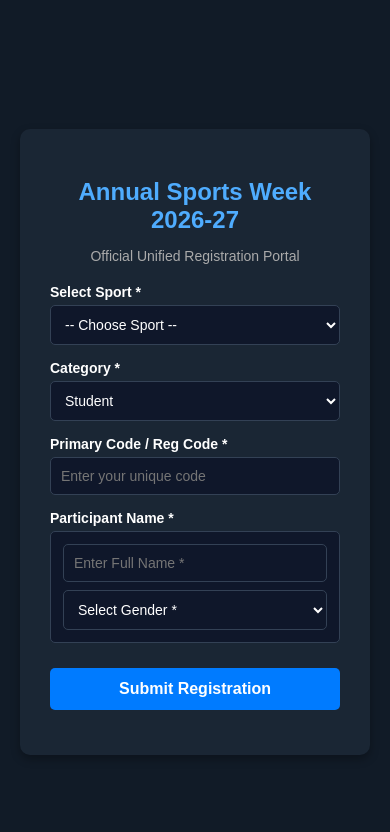
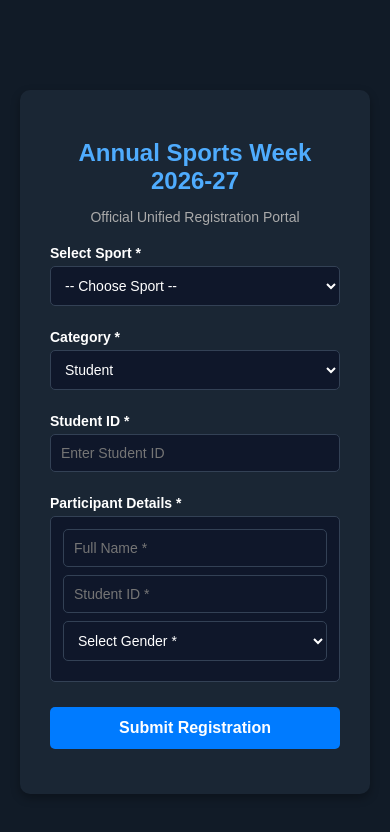
Before and after one commit to krishnayog2023-create/sports-reg, a website: page public/index.html in a window 390 px wide. Drawn offline with Linux system fonts and the light colour scheme.

Commit message:
Implement sequential serial reg codes like BC01, VB02 and comprehensive student/staff mapping

```diff
--- a/public/index.html
+++ b/public/index.html
@@ -6,12 +6,12 @@
     <title>Annual Sports Week 2026-27 - Registration Portal</title>
     <style>
         body { font-family: Arial, sans-serif; background-color: #111b27; color: #fff; margin: 0; padding: 20px; display: flex; justify-content: center; align-items: center; min-height: 100vh; }
-        .container { background: #1a2634; padding: 30px; border-radius: 10px; width: 100%; max-width: 500px; box-shadow: 0 4px 10px rgba(0,0,0,0.3); }
+        .container { background: #1a2634; padding: 30px; border-radius: 10px; width: 100%; max-width: 550px; box-shadow: 0 4px 10px rgba(0,0,0,0.3); }
         h2 { text-align: center; color: #4facfe; margin-bottom: 5px; }
         p { text-align: center; color: #aaa; font-size: 14px; margin-bottom: 20px; }
         .form-group { margin-bottom: 15px; }
         label { display: block; margin-bottom: 5px; font-weight: bold; font-size: 14px; }
-        select, input { width: 100%; padding: 10px; border: 1px solid #334155; background: #0f172a; color: #fff; border-radius: 5px; font-size: 14px; box-sizing: border-box; }
+        select, input { width: 100%; padding: 10px; border: 1px solid #334155; background: #0f172a; color: #fff; border-radius: 5px; font-size: 14px; box-sizing: border-box; margin-bottom: 8px; }
         .btn { width: 100%; background: #007bff; color: white; padding: 12px; border: none; border-radius: 5px; font-size: 16px; font-weight: bold; cursor: pointer; margin-top: 10px; }
         .btn:hover { background: #0056b3; }
         .member-box { background: #0f172a; padding: 12px; border-radius: 5px; margin-bottom: 10px; border: 1px solid #334155; }
@@ -39,19 +39,20 @@
 
             <div class="form-group">
                 <label for="category">Category *</label>
-                <select id="category" name="category" required>
+                <select id="category" name="category" required onchange="updateCategoryLabels()">
                     <option value="Student">Student</option>
-                    <option value="Team">Team</option>
+                    <option value="Teaching Staff">Teaching Staff</option>
+                    <option value="Non-Teaching Staff">Non-Teaching Staff</option>
                 </select>
             </div>
 
             <div class="form-group">
-                <label for="primary_code">Primary Code / Reg Code *</label>
-                <input type="text" id="primary_code" name="primary_code" placeholder="Enter your unique code" required>
+                <label id="primaryCodeLabel" for="primary_code">Captain / Participant Student ID *</label>
+                <input type="text" id="primary_code" name="primary_code" placeholder="Enter Student ID" required>
             </div>
 
             <div id="dynamicParticipantsContainer">
-                <!-- Dynamic fields will appear here -->
+                <!-- Dynamic player fields load here -->
             </div>
 
             <button type="submit" class="btn">Submit Registration</button>
@@ -61,24 +62,47 @@
     </div>
 
     <script>
+        function updateCategoryLabels() {
+            const category = document.getElementById('category').value;
+            const label = document.getElementById('primaryCodeLabel');
+            const input = document.getElementById('primary_code');
+
+            if (category === 'Teaching Staff' || category === 'Non-Teaching Staff') {
+                label.textContent = "Staff Phone Number (Used to track duplicate entries) *";
+                input.placeholder = "Enter 10-digit mobile number";
+                input.type = "tel";
+                input.maxLength = "10";
+            } else {
+                label.textContent = "Student ID *";
+                input.placeholder = "Enter Student ID";
+                input.type = "text";
+                input.removeAttribute("maxLength");
+            }
+            updatePlayerFields();
+        }
+
         function updatePlayerFields() {
             const sport = document.getElementById('sport').value;
+            const category = document.getElementById('category').value;
             const container = document.getElementById('dynamicParticipantsContainer');
             container.innerHTML = '';
 
             const lower = sport.toLowerCase();
+            const isStaff = (category === 'Teaching Staff' || category === 'Non-Teaching Staff');
+            const idLabel = isStaff ? 'Phone Number / Staff ID' : 'Student ID';
             let html = '';
 
             if (lower.includes('kabaddi')) {
-                html += `<label>Kabaddi Squad (7 Playing + up to 3 Substitutes) *</label>`;
+                html += `<label>Kabaddi Squad Members (7 Playing + up to 3 Substitutes) *</label>`;
                 for (let i = 0; i < 7; i++) {
                     html += `
                         <div class="member-box">
-                            <input type="text" placeholder="Player ${i + 1} (Mandatory) *" name="memberName_${i}" required style="margin-bottom: 8px;">
+                            <input type="text" placeholder="Player ${i + 1} Name *" name="memberName_${i}" required>
+                            <input type="text" placeholder="Player ${i + 1} ${idLabel} *" name="memberId_${i}" required>
                             <select name="memberGender_${i}" required>
                                 <option value="">Select Gender *</option>
-                                <option value="Boy">Boy / Male</option>
-                                <option value="Girl">Girl / Female</option>
+                                <option value="Boy">Male / Boy</option>
+                                <option value="Girl">Female / Girl</option>
                             </select>
                         </div>
                     `;
@@ -87,11 +111,12 @@
                 for (let i = 7; i < 10; i++) {
                     html += `
                         <div class="member-box" style="border-style: dashed;">
-                            <input type="text" placeholder="Substitute ${i + 1} Name (Optional)" name="memberName_${i}" style="margin-bottom: 8px;">
+                            <input type="text" placeholder="Substitute ${i + 1} Name (Optional)" name="memberName_${i}">
+                            <input type="text" placeholder="Substitute ${i + 1} ${idLabel} (Optional)" name="memberId_${i}">
                             <select name="memberGender_${i}">
                                 <option value="">Select Gender (Optional)</option>
-                                <option value="Boy">Boy / Male</option>
-                                <option value="Girl">Girl / Female</option>
+                                <option value="Boy">Male / Boy</option>
+                                <option value="Girl">Female / Girl</option>
                             </select>
                         </div>
                     `;
@@ -101,11 +126,12 @@
                 for (let i = 0; i < 6; i++) {
                     html += `
                         <div class="member-box">
-                            <input type="text" placeholder="Player ${i + 1} Name *" name="memberName_${i}" required style="margin-bottom: 8px;">
+                            <input type="text" placeholder="Player ${i + 1} Name *" name="memberName_${i}" required>
+                            <input type="text" placeholder="Player ${i + 1} ${idLabel} *" name="memberId_${i}" required>
                             <select name="memberGender_${i}" required>
                                 <option value="">Select Gender *</option>
-                                <option value="Boy">Boy / Male</option>
-                                <option value="Girl">Girl / Female</option>
+                                <option value="Boy">Male / Boy</option>
+                                <option value="Girl">Female / Girl</option>
                             </select>
                         </div>
                     `;
@@ -113,13 +139,14 @@
             } else {
                 html += `
                     <div class="form-group">
-                        <label>Participant Name *</label>
+                        <label>Participant Details *</label>
                         <div class="member-box">
-                            <input type="text" placeholder="Enter Full Name *" name="memberName_0" required style="margin-bottom: 8px;">
+                            <input type="text" placeholder="Full Name *" name="memberName_0" required>
+                            <input type="text" placeholder="${idLabel} *" name="memberId_0" required>
                             <select name="memberGender_0" required>
                                 <option value="">Select Gender *</option>
-                                <option value="Boy">Boy / Male</option>
-                                <option value="Girl">Girl / Female</option>
+                                <option value="Boy">Male / Boy</option>
+                                <option value="Girl">Female / Girl</option>
                             </select>
                         </div>
                     </div>
@@ -130,7 +157,7 @@
         }
 
         window.onload = function() {
-            updatePlayerFields();
+            updateCategoryLabels();
         };
 
         document.getElementById('registrationForm').addEventListener('submit', async function(e) {
@@ -141,17 +168,19 @@
 
             const sport = document.getElementById('sport').value;
             const category = document.getElementById('category').value;
-            const primary_code = document.getElementById('primary_code').value;
+            let primary_code = document.getElementById('primary_code').value.trim();
 
             const members = [];
             const memberBoxes = document.querySelectorAll('.member-box');
             memberBoxes.forEach((box, index) => {
                 const nameInput = box.querySelector(`input[name="memberName_${index}"]`);
+                const idInput = box.querySelector(`input[name="memberId_${index}"]`);
                 const genderSelect = box.querySelector(`select[name="memberGender_${index}"]`);
 
                 if (nameInput && nameInput.value.trim() !== '') {
                     members.push({
                         name: nameInput.value.trim(),
+                        student_id: idInput ? idInput.value.trim() : '',
                         gender: genderSelect ? genderSelect.value : 'Boy'
                     });
                 }
@@ -172,9 +201,9 @@
                 const result = await response.json();
                 if (response.ok && result.success) {
                     msgDiv.style.color = '#28a745';
-                    msgDiv.innerHTML = `Registration Confirmed! <br> Unique Code: <strong>${result.reg_code}</strong>`;
+                    msgDiv.innerHTML = `Registration Confirmed! <br> Assigned Serial Code: <strong>${result.reg_code}</strong>`;
                     document.getElementById('registrationForm').reset();
-                    updatePlayerFields();
+                    updateCategoryLabels();
                 } else {
                     msgDiv.style.color = '#dc3545';
                     msgDiv.textContent = result.error || 'Registration failed.';
```
Also changed, not shown: server.js (+56 -35 lines).
